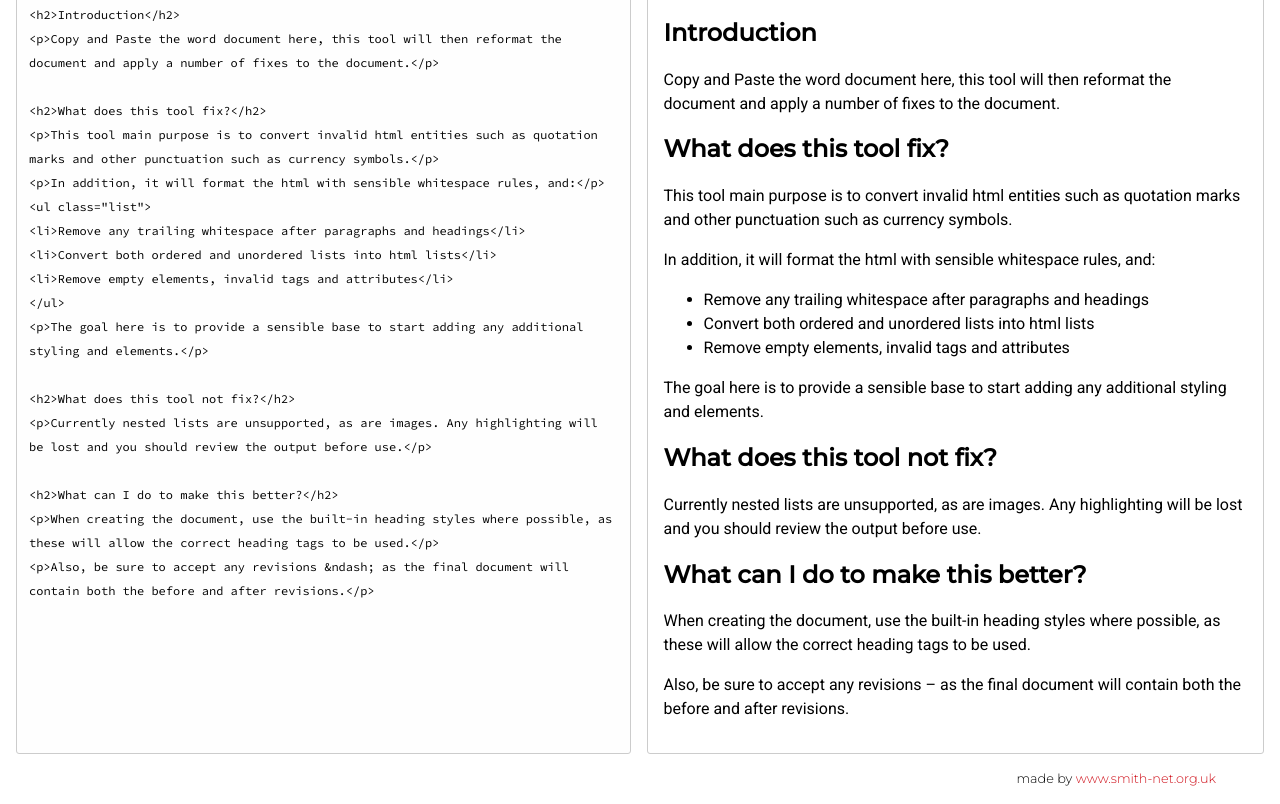
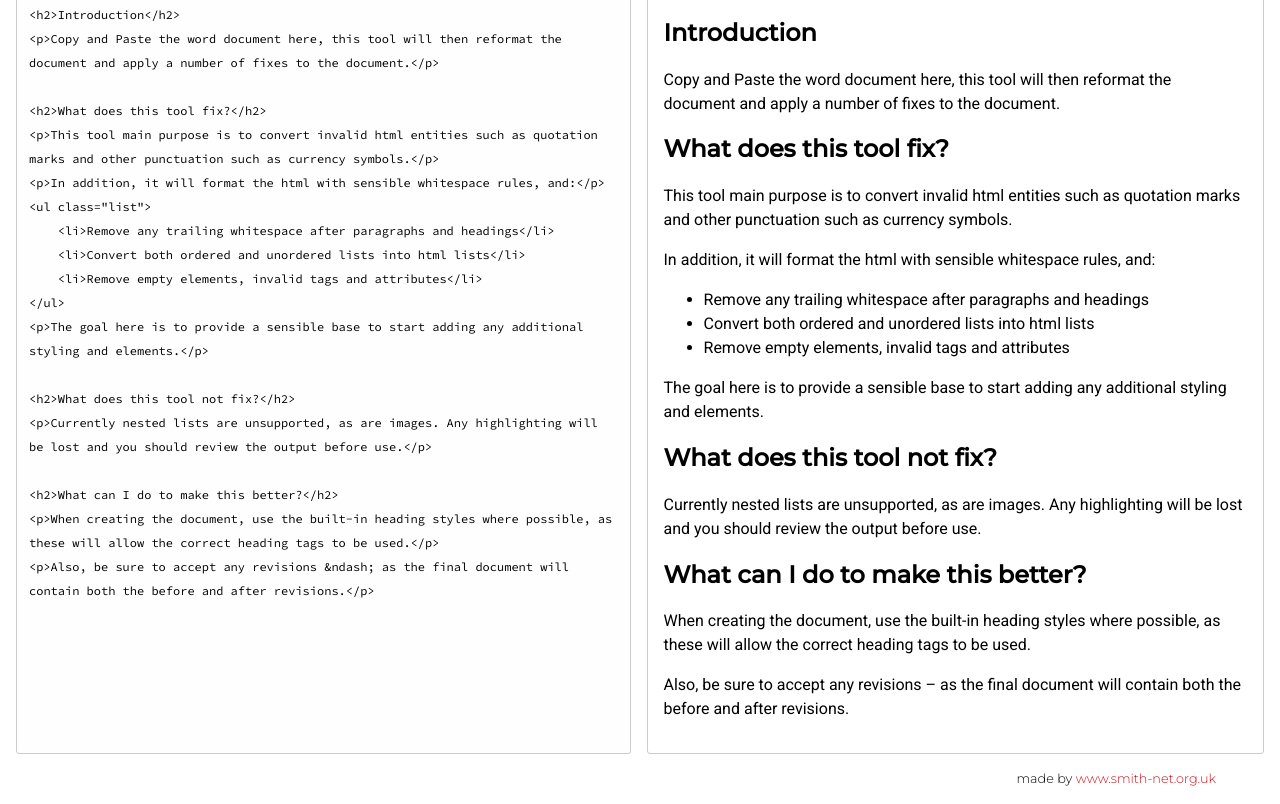
Before and after one commit to Eldarni/smith-net-tools, a React app: page / in a window 1280 px wide. Shown: the part 141-945 px from the top of the page. Built offline with nearby package versions, Linux system fonts and the light colour scheme.

Commit message:
actually show the indentation of the output

```diff
--- a/src/scss/style.scss
+++ b/src/scss/style.scss
@@ -119,7 +119,7 @@ thead th { font-weight: bold; border-bottom: 2px solid $primary; }
 	.markup {
         @include relative();
 		@include font-monospace($size: 12px);
-		background: #FEFEFE; white-space: pre-line; flex-grow: 1;
+		background: #FEFEFE; white-space: pre-wrap; flex-grow: 1;
     }
 
 	.preview { margin-left: 1em; flex-basis: 960px; }
```
